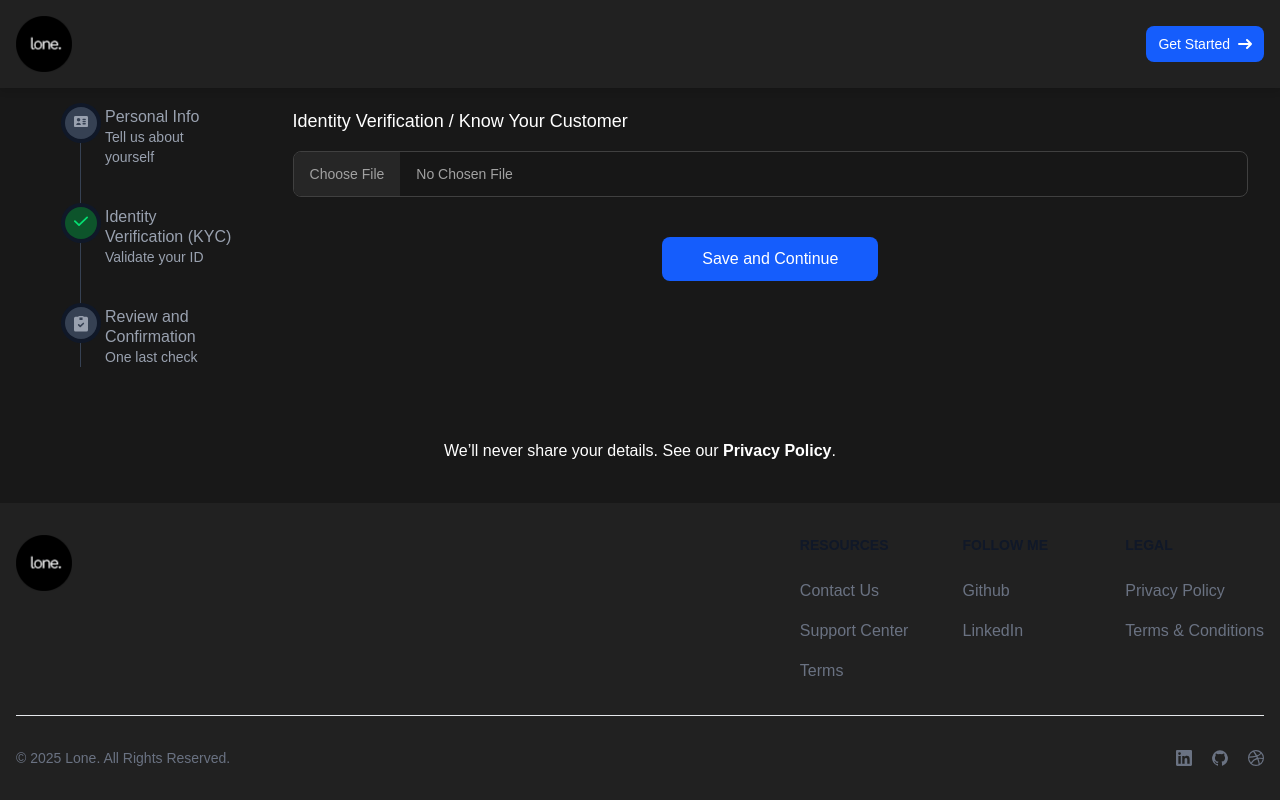
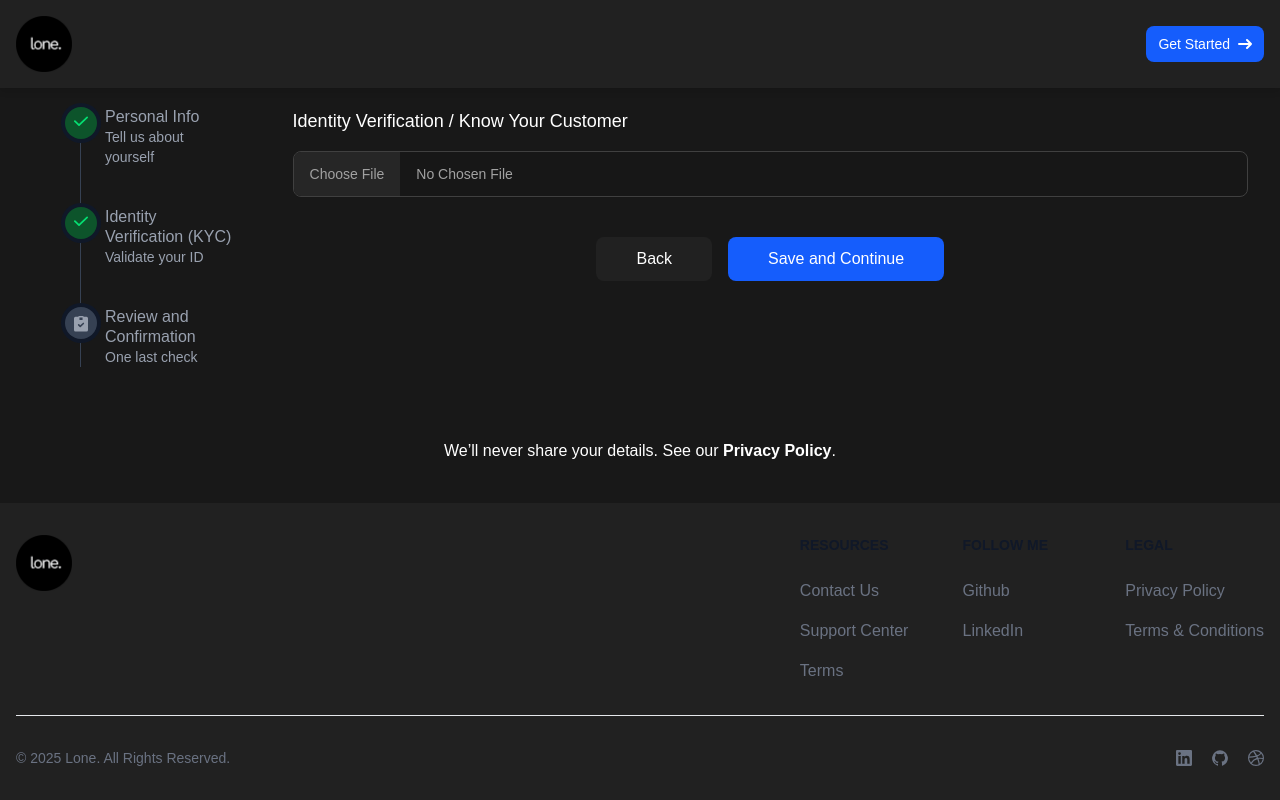
Before and after one commit to hakeem-jc/lone_2.0, a Next.js app: page /onboarding in a window 1280 px wide. Both pictures are taken after typing "Sample", "Sample", "Sample", "2020-01-15", "name@example.com", "5551234" into the empty fields and a click on the button "Save and Continue". Shown: the part 101-901 px from the top of the page. Built offline with nearby package versions, Linux system fonts and the light colour scheme.

Commit message:
feat:  Complete Account Info form functionality

```diff
--- a/app/onboarding/page.tsx
+++ b/app/onboarding/page.tsx
@@ -34,11 +34,18 @@ type FormValuesThree = {
   privacyPolicy: boolean;
 };
 
+type StoredFormData = {
+  stepOne?: FormValues;
+  stepTwo?: { fileName: string };
+  stepThree?: FormValuesThree;
+};
+
 const Page = () => {
   const {
     register,
     handleSubmit,
     formState: { errors },
+    setValue,
   } = useForm<FormValues>({
     mode: "onBlur",
   });
@@ -60,8 +67,24 @@ const Page = () => {
   });
 
   const [currentPage, setCurrentPage] = useState("one");
+  const [selectedFileName, setSelectedFileName] = useState<string>("");
 
-  const isPageCompleted = (page:string) => currentPage === page
+  const isPageCompleted = (page: string) => {
+    const pageOrder = ["one", "two", "three"];
+    const currentIndex = pageOrder.indexOf(currentPage);
+    const pageIndex = pageOrder.indexOf(page);
+    return pageIndex <= currentIndex;
+  };
+  const [formData, setFormData] = useState<StoredFormData>({});
+  const [isPrefilled, setIsPrefilled] = useState(false);
+
+  const handleBack = () => {
+    if (currentPage === "two") {
+      setCurrentPage("one");
+    } else if (currentPage === "three") {
+      setCurrentPage("two");
+    }
+  };
 
   const steps = [
     {
@@ -113,6 +136,7 @@ const Page = () => {
 
   const onSubmitOne: SubmitHandler<FormValues> = (data: FormValues) => {
     console.log(data);
+    setFormData((prev) => ({ ...prev, stepOne: data }));
     setCurrentPage("two");
   };
 
@@ -121,9 +145,13 @@ const Page = () => {
     if (!file) return;
 
     console.log("Uploaded file:", file);
+    // const formDataObj = new FormData();
+    // formDataObj.append("file", file);
+    // setFormData((prev) => ({ ...prev, stepTwo: { fileName: file.name } }));
 
     const formData = new FormData();
     formData.append("file", file);
+    setFormData((prev) => ({ ...prev, stepTwo: { fileName: file.name } }));
 
     setCurrentPage("three");
   };
@@ -132,6 +160,42 @@ const Page = () => {
     data: FormValuesThree
   ) => {
     console.log(data);
+    setFormData((prev) => ({ ...prev, stepThree: data }));
+    console.log("Complete form data:", { ...formData, stepThree: data });
+  };
+
+  const prefill = () => {
+    if (!isPrefilled) {
+      setValue("firstName", "John");
+      setValue("middleName", "Williams");
+      setValue("lastName", "Doe");
+      setValue("dateOfBirth", "1990-05-15");
+      setValue("emailAddress", "john.doe@example.com");
+      setValue("phoneNumber", "+1 123 456 7890");
+      setValue("monthlyIncome", "5000");
+      setValue("monthlyRent", "1500");
+      setValue("street", "123 Main St");
+      setValue("city", "New York");
+      setValue("state", "NY");
+      setValue("zipcode", "10001");
+      setValue("housingStatus", "rent");
+      setIsPrefilled(true);
+    } else {
+      setValue("firstName", "");
+      setValue("middleName", "");
+      setValue("lastName", "");
+      setValue("dateOfBirth", "");
+      setValue("emailAddress", "");
+      setValue("phoneNumber", "");
+      setValue("monthlyIncome", "");
+      setValue("monthlyRent", "");
+      setValue("street", "");
+      setValue("city", "");
+      setValue("state", "");
+      setValue("zipcode", "");
+      setValue("housingStatus", "");
+      setIsPrefilled(false);
+    }
   };
 
   return (
@@ -175,10 +239,15 @@ const Page = () => {
                   <h2 className="text-lg block">Personal Info</h2>
 
                   <label className="inline-flex items-center mb-5 cursor-pointer">
-                    <input type="checkbox" className="sr-only peer" />
+                    <input
+                      type="checkbox"
+                      className="sr-only peer"
+                      checked={isPrefilled}
+                      onChange={prefill}
+                    />
                     <div className="relative w-11 h-6 bg-gray-200 peer-focus:outline-none peer-focus:ring-4 peer-focus:ring-blue-300 dark:peer-focus:ring-blue-800 rounded-full peer dark:bg-gray-700 peer-checked:after:translate-x-full rtl:peer-checked:after:-translate-x-full peer-checked:after:border-white after:content-[''] after:absolute after:top-[2px] after:start-[2px] after:bg-white after:border-gray-300 after:border after:rounded-full after:w-5 after:h-5 after:transition-all dark:border-gray-600 peer-checked:bg-blue-600 dark:peer-checked:bg-blue-600"></div>
                     <span className="ms-3 text-sm font-medium text-gray-900 dark:text-gray-300">
-                      Toggle me
+                      Prefill with Demo Data
                     </span>
                   </label>
                 </div>
@@ -329,9 +398,6 @@ const Page = () => {
                     size="wide"
                     icon={false}
                     type={"submit"}
-                    // onClick={() => {
-                    //   // TODO - Add next section logic
-                    // }}
                   />
                 </div>
               </form>
@@ -357,9 +423,12 @@ const Page = () => {
                       className="group grow flex overflow-hidden h-full py-3 px-4"
                       data-hs-file-upload-previews=""
                     >
-                      <span className="group-has-[div]:hidden">
+                      <span className={selectedFileName ? "hidden" : ""}>
                         No Chosen File
                       </span>
+                      {selectedFileName && (
+                        <span className="text-white">{selectedFileName}</span>
+                      )}
                     </span>
                     <span className="absolute top-0 left-0 size-full opacity-0 cursor-pointer">
                       <input
@@ -367,6 +436,12 @@ const Page = () => {
                         {...registerStepTwo("file", {
                           required: "Please select a file",
                         })}
+                        onChange={(e) => {
+                          const file = e.target.files?.[0];
+                          if (file) {
+                            setSelectedFileName(file.name);
+                          }
+                        }}
                         className="w-full h-full cursor-pointer"
                       />
                     </span>
@@ -379,14 +454,21 @@ const Page = () => {
                   )}
                 </div>
 
-                <div className="pt-4 text-center">
+                <div className="pt-4 text-center flex gap-4 justify-center">
+                  <Button
+                    text="Back"
+                    color="black"
+                    size="wide"
+                    icon={false}
+                    type={"button"}
+                    onClick={handleBack}
+                  />
                   <Button
                     text="Save and Continue"
                     color="blue"
                     size="wide"
                     icon={false}
                     type={"submit"}
-                    // onClick={() => setCurrentPage("three")}
                   />
                 </div>
               </form>
@@ -400,22 +482,26 @@ const Page = () => {
 
                 <section className="flex w-full flex-wrap">
                   <p className="w-1/3 pb-4 pt-4">
-                    <strong>Name:</strong> Temp
+                    <strong>Name:</strong> {formData.stepOne?.firstName}{" "}
+                    {formData.stepOne?.middleName} {formData.stepOne?.lastName}
                   </p>
                   <p className="w-1/3">
-                    <strong>DOB:</strong>{" "}
+                    <strong>DOB:</strong> {formData.stepOne?.dateOfBirth}
                   </p>
                   <p className="w-1/3">
-                    <strong>Email:</strong>{" "}
+                    <strong>Email:</strong> {formData.stepOne?.emailAddress}
                   </p>
                   <p className="w-1/3">
                     <strong>Phone Number:</strong>{" "}
+                    {formData.stepOne?.phoneNumber}
                   </p>
                   <p className="w-1/3">
-                    <strong>Monthly Income:</strong>{" "}
+                    <strong>Monthly Income:</strong> $
+                    {formData.stepOne?.monthlyIncome}
                   </p>
                   <p className="w-1/3">
-                    <strong>Monthly Rent / Mortgage Payment:</strong>{" "}
+                    <strong>Monthly Rent / Mortgage Payment:</strong> $
+                    {formData.stepOne?.monthlyRent}
                   </p>
                   <div className="flex items-center mt-4">
                     <input
@@ -441,14 +527,21 @@ const Page = () => {
                     )}
                   </div>
                 </section>
-                <div className="pt-8 text-center">
+                <div className="pt-4 text-center flex gap-4 justify-center">
+                  <Button
+                    text="Back"
+                    color="black"
+                    size="wide"
+                    icon={false}
+                    type={"button"}
+                    onClick={handleBack}
+                  />
                   <Button
                     text="Save and Continue"
                     color="blue"
                     size="wide"
                     icon={false}
                     type={"submit"}
-                    // onClick={() => setCurrentPage("three")}
                   />
                 </div>
               </form>
```
